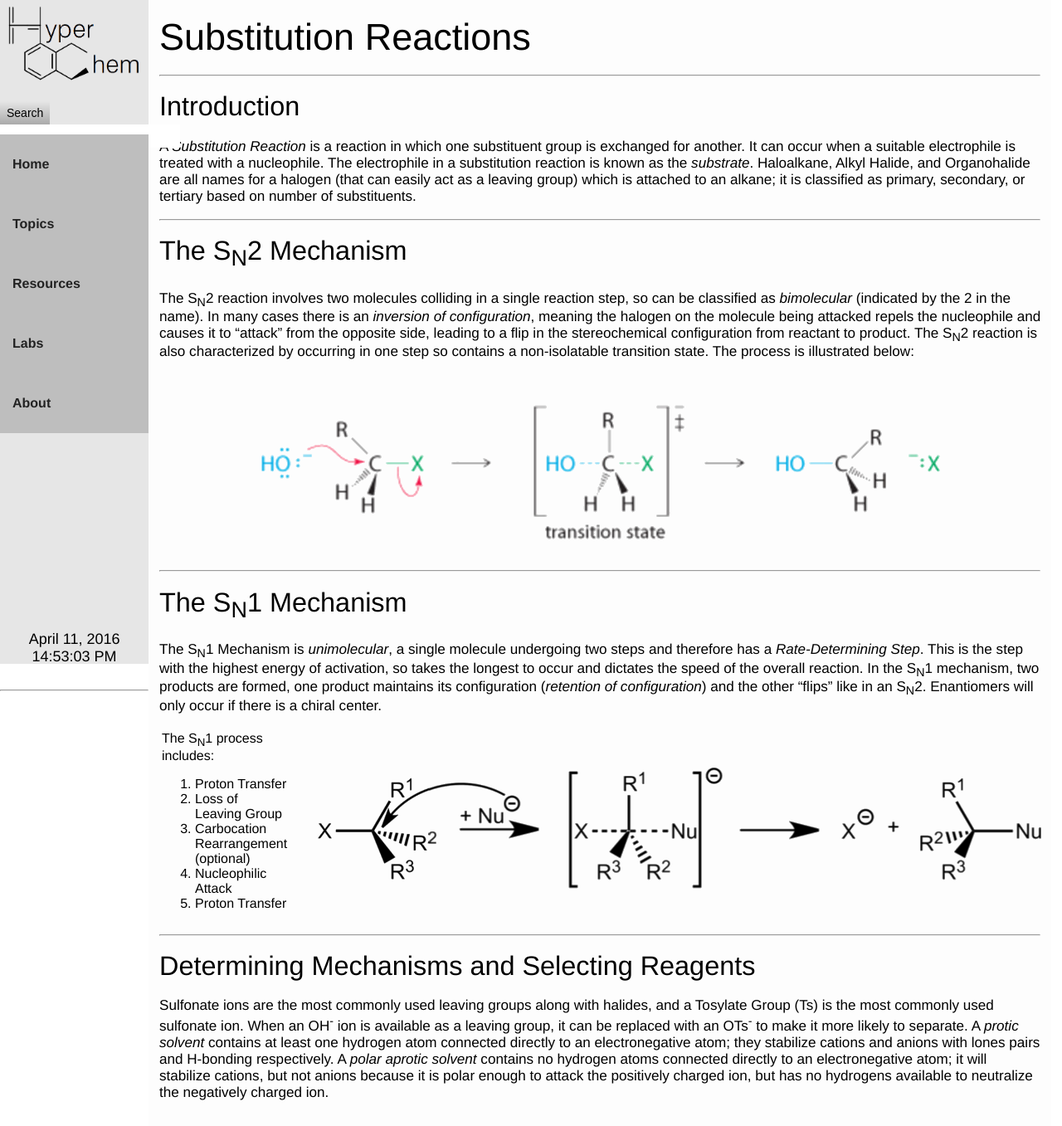
After one commit to legacy1121/HyperOChem, a PHP site: page /topics/reactions/substitution in a window 1280 px wide. The commit adds this page. Shown: the whole page at 83% size. Run offline with PHP 8.4, Linux system fonts and the light colour scheme.

Commit message:
Reactions #3

```diff
--- a/includes/dropdown.html
+++ b/includes/dropdown.html
@@ -29,23 +29,11 @@
 						<ul>
 							<li><a href='/HyperOChem/topics/reactions/mechanisms'>Mechanisms</a>
 							</li>
-							<li><a href='#'>Substitution</a>
-								<ul>
-									<li><a href='#'>SN1</a></li>
-									<li><a href='#'>SN2</a></li>
-								</ul>
+							<li><a href='/HyperOChem/topics/reactions/substitution'>Substitution</a>
 							</li>
-							<li><a href='#'>Elimination</a>
-								<ul>
-									<li><a href='#'>E1</a></li>
-									<li><a href='#'>E2</a></li>
-								</ul>
+							<li><a href='/HyperOChem/topics/reactions/elimination'>Elimination</a>
 							</li>
-							<li><a href='#'>Addition</a>
-								<ul>
-									<li><a href='#'>E1</a></li>
-									<li><a href='#'>E2</a></li>
-								</ul>
+							<li><a href='/HyperOChem/topics/reactions/addition'>Addition</a>
 							</li>
 						</ul>
 					</li>
--- a/topics/reactions/Mechanisms/index.php
+++ b/topics/reactions/Mechanisms/index.php
@@ -1,6 +1,6 @@
 <html>
 	<?php include "../../../includes/header.html"; ?>
-		<title>Reactions</title>
+		<title>Mechanisms</title>
 	</head>
 	<body>
 		<div class='main'>
--- /dev/null
+++ b/topics/reactions/substitution/index.php
@@ -0,0 +1,38 @@
+<html>
+	<?php include "../../../includes/header.html"; ?>
+		<title>Substitution Reactions</title>
+	</head>
+	<body>
+		<div class='main'>
+			<p class='title'>Substitution Reactions</h1>
+			<hr>
+			<p class='subtitle'>Introduction</p>
+			<p>A <i>Substitution Reaction</i> is a reaction in which one substituent group is exchanged for another. It can occur when a suitable electrophile is treated with a nucleophile. The electrophile in a substitution reaction is known as the <i>substrate</i>. Haloalkane, Alkyl Halide, and Organohalide are all names for a halogen (that can easily act as a leaving group) which is attached to an alkane; it is classified as primary, secondary, or tertiary based on number of substituents.</p>
+			<hr>
+			<p class='subtitle'>The S<sub>N</sub>2 Mechanism</p>
+			<p>The S<sub>N</sub>2 reaction involves two molecules colliding in a single reaction step, so can be classified as <i>bimolecular</i> (indicated by the 2 in the name). In many cases there is an <i>inversion of configuration</i>, meaning the halogen on the molecule being attacked repels the nucleophile and causes it to “attack” from the opposite side, leading to a flip in the stereochemical configuration from reactant to product. The S<sub>N</sub>2 reaction is also characterized by occurring in one step so contains a non-isolatable transition state. The process is illustrated below:</p>
+			<center><img src='sn2.png'/></center>
+			<hr>
+			<p class='subtitle'>The S<sub>N</sub>1 Mechanism</p>
+			<p>The S<sub>N</sub>1 Mechanism is <i>unimolecular</i>, a single molecule undergoing two steps and therefore has a <i>Rate-Determining Step</i>. This is the step with the highest energy of activation, so takes the longest to occur and dictates the speed of the overall reaction. In the S<sub>N</sub>1 mechanism, two products are formed, one product maintains its configuration (<i>retention of configuration</i>) and the other “flips” like in an S<sub>N</sub>2. Enantiomers will only occur if there is a chiral center.</p>
+			<table>
+			<tr>
+				<td>The S<sub>N</sub>1 process includes:
+					<ol>
+						<li>Proton Transfer</li>
+						<li>Loss of Leaving Group</li>
+						<li>Carbocation Rearrangement (optional)</li>
+						<li>Nucleophilic Attack</li>
+						<li>Proton Transfer</li>
+					</ol>
+				</td>
+				<td><center><img src='sn1.png'/></center>
+				</td>
+			</table>
+			<hr>
+			<p class='subtitle'>Determining Mechanisms and Selecting Reagents</p>
+			<p>Sulfonate ions are the most commonly used leaving groups along with halides, and a Tosylate Group (Ts) is the most commonly used sulfonate ion. When an OH<sup>-</sup> ion is available as a leaving group, it can be replaced with an OTs<sup>-</sup> to make it more likely to separate. A <i>protic solvent</i> contains at least one hydrogen atom connected directly to an electronegative atom; they stabilize cations and anions with lones pairs and H-bonding respectively. A <i>polar aprotic solvent</i> contains no hydrogen atoms connected directly to an electronegative atom; it will stabilize cations, but not anions because it is polar enough to attack the positively charged ion, but has no hydrogens available to neutralize the negatively charged ion.</p>
+		</div>
+		<?php include "../../../includes/dropdown.html"; ?>
+	</body>
+</html>
```
Also changed, not shown: topics/reactions/index.php (+14 -1 lines), topics/reactions/substitution/sn1.png (added), topics/reactions/substitution/sn2.png (added).
